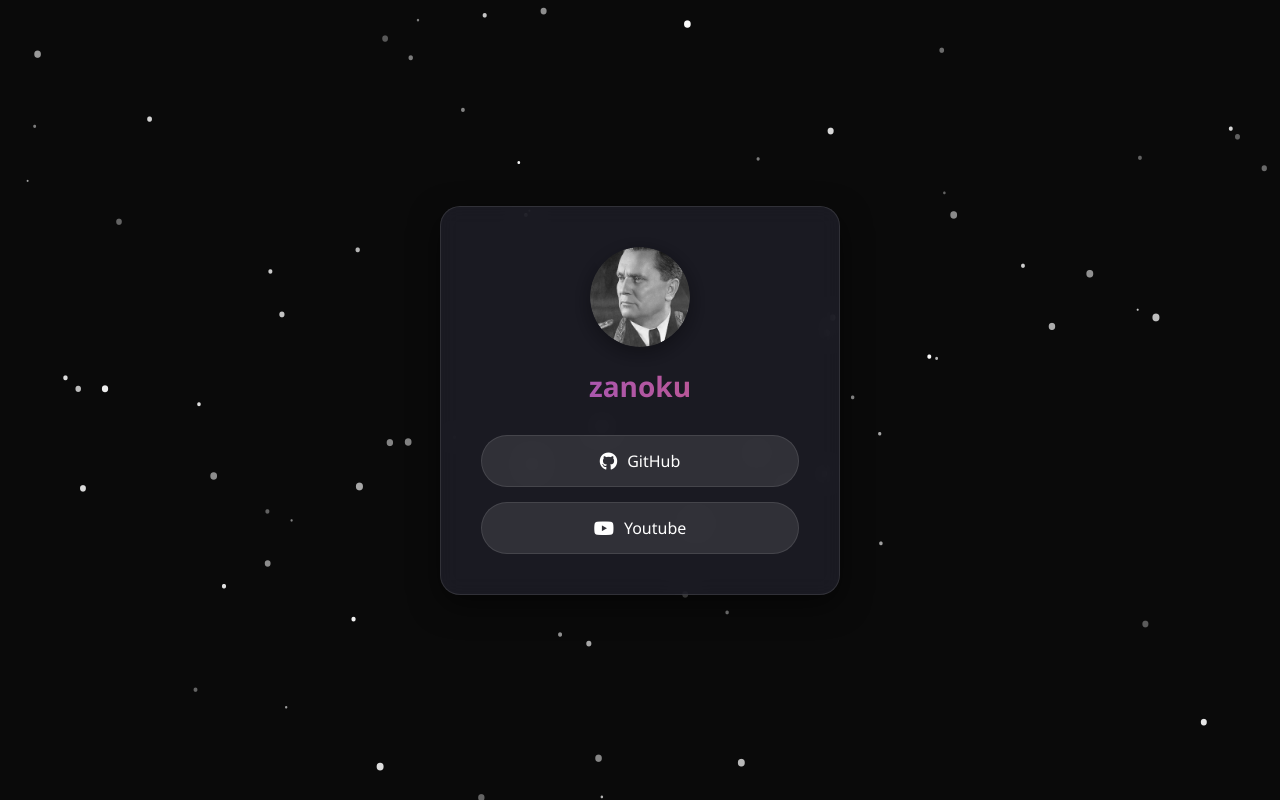
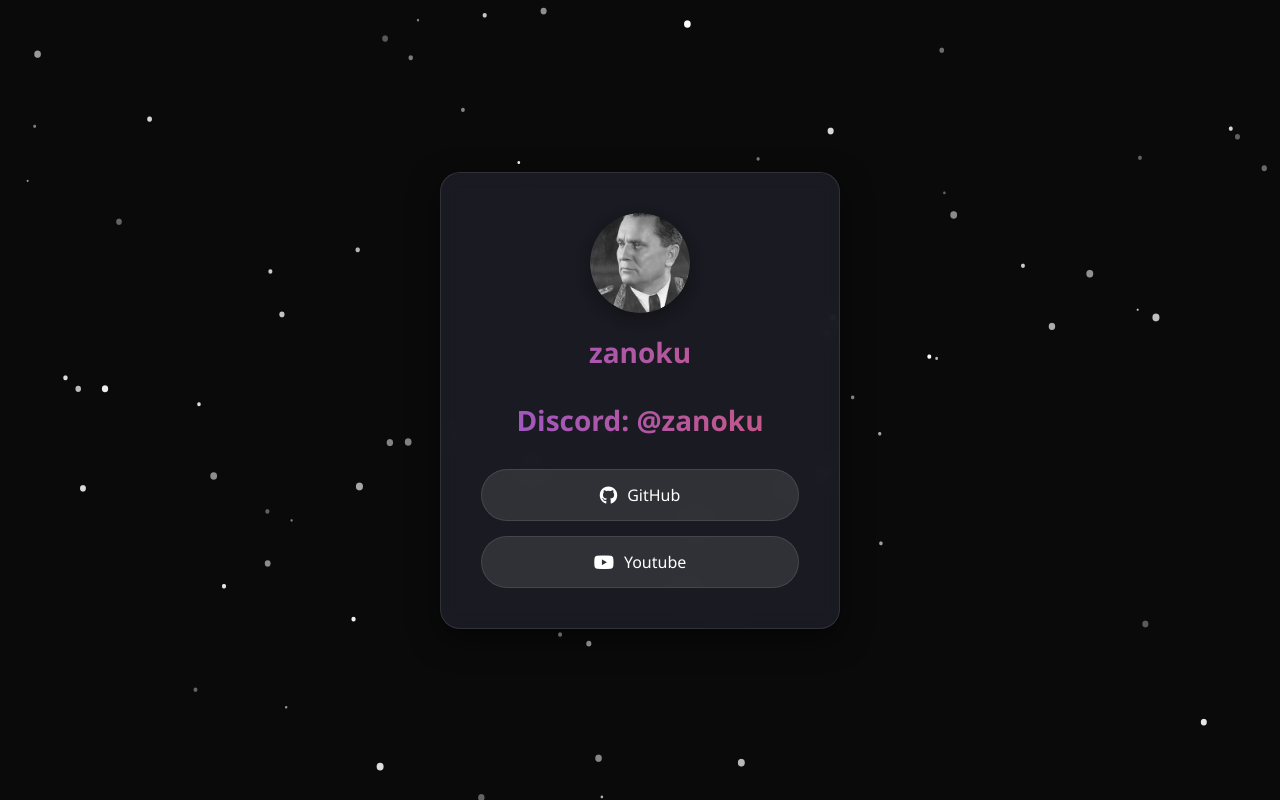
Before and after one commit to zanokulol/zanoku, a plain HTML site: page index.html in a window 1280 px wide. Drawn offline with Linux system fonts and the light colour scheme.

Commit message:
Update index.html

```diff
--- a/index.html
+++ b/index.html
@@ -163,6 +163,7 @@
             <img src="https://raw.githubusercontent.com/zanokulol/zanoku/refs/heads/main/d37ade4022fab6793a79d4d536d12cb2.png" alt="Profile Icon">
         </div>
         <h1 class="username">zanoku</h1>
+        <h1 class="username">Discord: @zanoku</h1>
         <div class="buttons">
             <a href="https://github.com/zanokulol" class="btn" target="_blank">
                 <i class="fab fa-github"></i> GitHub
```
